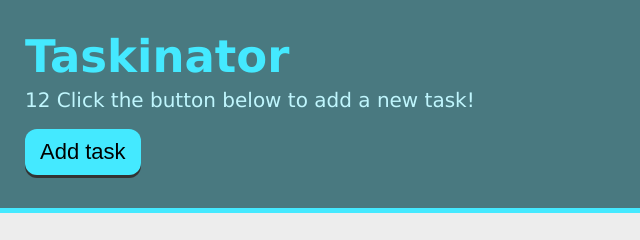
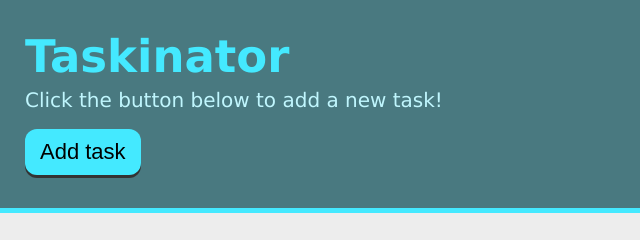
Before and after one commit to abeshaw97/taskinator, a plain HTML site: page index.html in a window 1280 px wide. Shown: the top 240 px of the page, 0-640 px from the left. Drawn offline with Linux system fonts and the light colour scheme.

Commit message:
changed back to normal

```diff
--- a/index.html
+++ b/index.html
@@ -10,7 +10,7 @@
 <body>
     <header>
 <h1 class="page-title">Taskinator</h1>
-<p> 12 Click the button below to add a new task!</p>
+<p>Click the button below to add a new task!</p>
 <button class="btn"> Add task </button>
     </header>
     <script src="./assets/js/script.js"></script>
```
